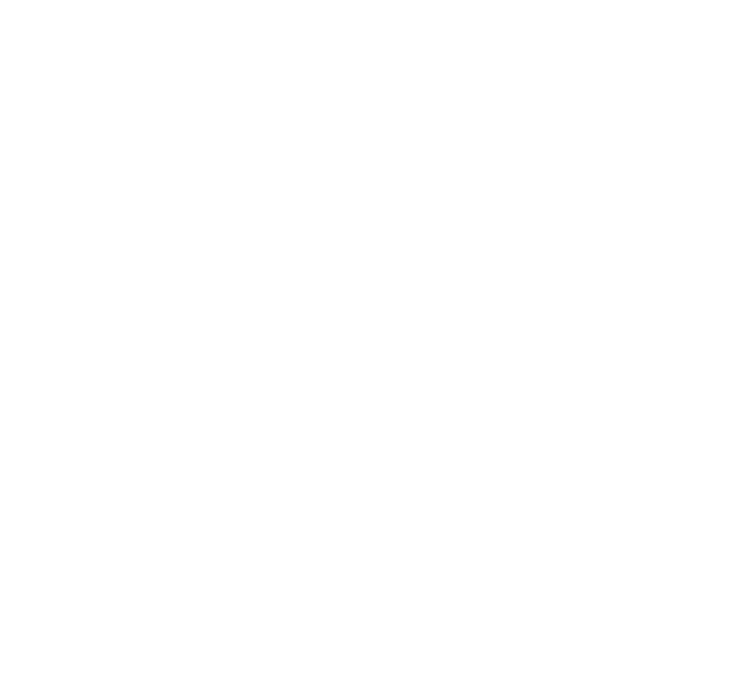
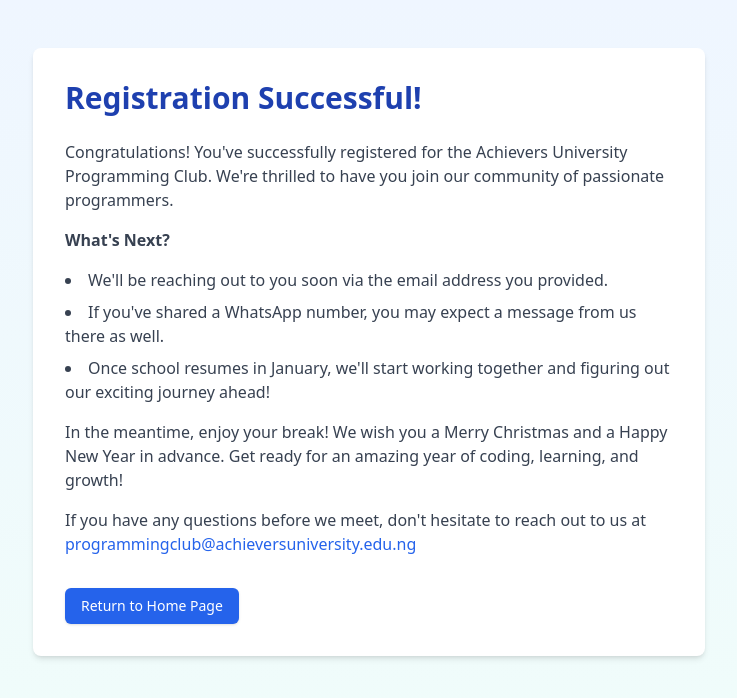
Before and after one commit to Benedict-arowo/Programming-Club, a React (Vite) app in the folder client/: page /success in a window 1280 px wide. Before the commit this address had no page. Shown: the top 698 px of the page, without its empty margins (271-1008 px from the left). Built offline with nearby package versions, Linux system fonts and the light colour scheme.

Commit message:
feat: add SuccessPage component and update navigation after registration

```diff
--- /dev/null
+++ b/client/src/app/success/page.tsx
@@ -0,0 +1,67 @@
+import React from "react";
+import { Link } from "react-router-dom";
+import { Button } from "../../components/ui/button";
+
+export default function SuccessPage() {
+	return (
+		<div className="min-h-screen bg-gradient-to-b from-blue-50 to-teal-50 py-12">
+			<div className="max-w-2xl mx-auto bg-white p-8 rounded-lg shadow-md">
+				<h1 className="text-3xl font-bold text-blue-800 mb-6">
+					Registration Successful!
+				</h1>
+
+				<div className="space-y-4 text-gray-700">
+					<p>
+						Congratulations! You've successfully registered for the
+						Achievers University Programming Club. We're thrilled to
+						have you join our community of passionate programmers.
+					</p>
+
+					<p>
+						<strong>What's Next?</strong>
+					</p>
+
+					<ul className="list-disc list-inside space-y-2">
+						<li>
+							We'll be reaching out to you soon via the email
+							address you provided.
+						</li>
+						<li>
+							If you've shared a WhatsApp number, you may expect a
+							message from us there as well.
+						</li>
+						<li>
+							Once school resumes in January, we'll start working
+							together and figuring out our exciting journey
+							ahead!
+						</li>
+					</ul>
+
+					<p>
+						In the meantime, enjoy your break! We wish you a Merry
+						Christmas and a Happy New Year in advance. Get ready for
+						an amazing year of coding, learning, and growth!
+					</p>
+
+					<p>
+						If you have any questions before we meet, don't hesitate
+						to reach out to us at{" "}
+						<a
+							href="mailto:programmingclub@achieversuniversity.edu.ng"
+							className="text-blue-600 hover:underline">
+							programmingclub@achieversuniversity.edu.ng
+						</a>
+					</p>
+				</div>
+
+				<div className="mt-8">
+					<Link to="/">
+						<Button className="bg-blue-600 hover:bg-blue-700 text-white">
+							Return to Home Page
+						</Button>
+					</Link>
+				</div>
+			</div>
+		</div>
+	);
+}
--- a/client/src/components/App.tsx
+++ b/client/src/components/App.tsx
@@ -1,12 +1,14 @@
 import { BrowserRouter as Router, Route, Routes } from "react-router-dom";
 import LandingPage from "./LandingPage";
 import RegisterPage from "./RegisterPage";
+import SuccessPage from "../app/success/page";
 
 function App() {
 	return (
 		<Router>
 			<Routes>
 				<Route path="/" element={<LandingPage />} />
+				<Route path="/success" element={<SuccessPage />} />
 				<Route path="/register" element={<RegisterPage />} />
 			</Routes>
 		</Router>
--- a/client/src/components/RegisterPage.tsx
+++ b/client/src/components/RegisterPage.tsx
@@ -468,7 +468,7 @@
 				isOpen={showSuccessModal}
 				onClose={() => {
 					setShowSuccessModal(false);
-					navigate("/");
+					navigate("/success");
 				}}
 				title="Registration Successful">
 				<p>Thank you for registering with the Programming Club!</p>
```
